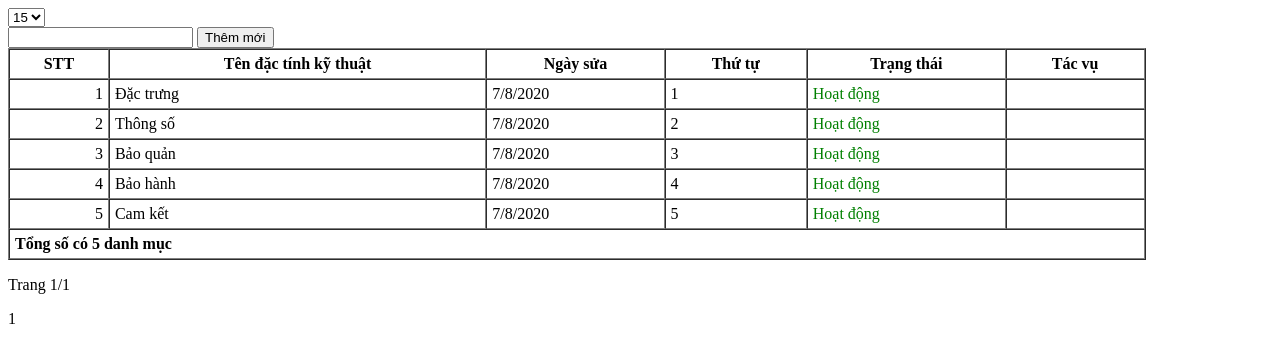
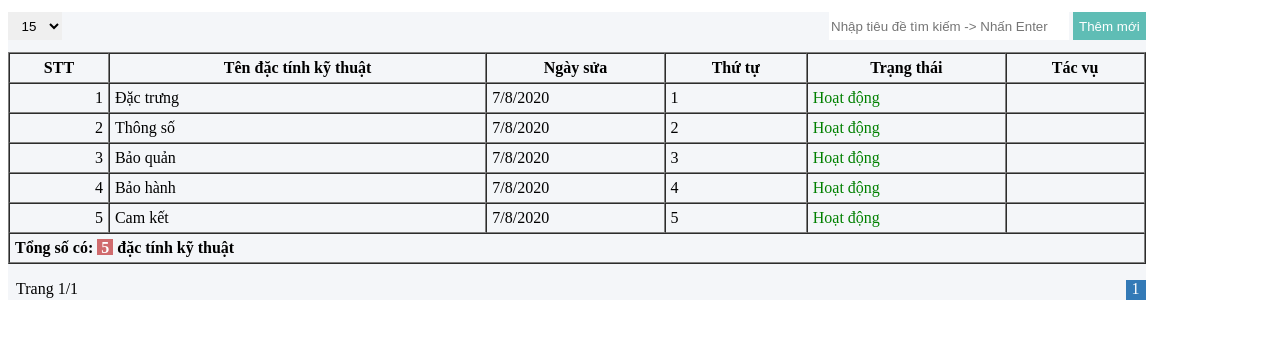
Before and after one commit to damluandw/DEV2306LM-FE26, a plain HTML site: page Lession2/LAB02.1/EX03.html in a window 1280 px wide. Drawn offline with Linux system fonts and the light colour scheme.

Commit message:
css lab2.1 EX03

```diff
--- a/Lession2/LAB02.1/EX03.html
+++ b/Lession2/LAB02.1/EX03.html
@@ -5,6 +5,39 @@
     <meta name="viewport" content="width=device-width, initial-scale=1.0">
     <title>Bảng danh sách</title>
     <style>
+        .container{
+            width: 90%;
+            background-color: rgb(244, 246, 249);
+        }
+
+        .header{
+            display: flex;
+            flex-wrap:nowrap;
+            justify-content: space-between;
+            align-items: center;
+            margin: 12px 0 12px 0;
+        }
+        table{
+            width: 100%;
+        }
+        .height28{
+            height: 28px;
+        }
+        select{
+            width: 54px;
+            text-align: center;
+            border: 0;
+        }
+
+        #search{
+            width: 240px;
+            border: 0;
+        }
+        button.height28{
+            background-color: rgb(95, 189, 181);
+            border: 0px;
+            color: #fff;
+        }
         .stt{
 
             text-align: right;
@@ -16,18 +49,45 @@
         tfoot{
             text-align: left;
         }
+        .tblFooter div{
+            display: flex;
+            font-weight: bold;
+        }
+        tr td b{
+            text-align: center;
+            display: block;
+            width: 16px;
+            height: 16px;
+            background-color: rgb(208, 107, 110);
+            text-align: center;
+            color: white;
+            margin: 0 4px 0 4px ;
+        }
+        .footer{
+            margin: 16px 0 8px 8px;
+            display: flex;
+            justify-content: space-between;
+        }
+        .page{
+            width: 20px;
+            height: 20px;
+            text-align: center;
+            background-color: rgb(51, 122, 183);
+            color: #fff;
+        }
     </style>
 </head>
 <body>
+    <div class="container">
+        <div class="header">
             <div>
-        <div>
-            <select name="" id="">
+                <select name="" id="" class="height28">
                     <option value="">15</option>
                 </select>
             </div>
             <div>
-            <input type="search" name="search" id="search" >
-            <button>
+                <input class="height28 search" type="search" name="search" id="search" placeholder="Nhập tiêu đề tìm kiếm -> Nhấn Enter">
+                <button class="height28">
                     Thêm mới
                 </button>
             </div>
@@ -109,18 +169,19 @@
             </tbody>
             <tfoot>
                 <tr>
-                <th colspan="6" >
-                    Tổng số có <b>5</b> danh mục
-                </th>
+                    <td colspan="6" class="tblFooter" >
+                       <div>Tổng số có: <b>5</b> đặc tính kỹ thuật</div>
+                    </td>
                 </tr>
             </tfoot>
         </table>
+        <div class="footer">
             <div>
-        <p>
                 Trang 1/1
-        </p>
-        <div>
+            </div>
+            <div class="page">
                 1
+            </div>
         </div>
     </div>
 </body>
```
Lines whose indentation alone changed are shown as unchanged.
